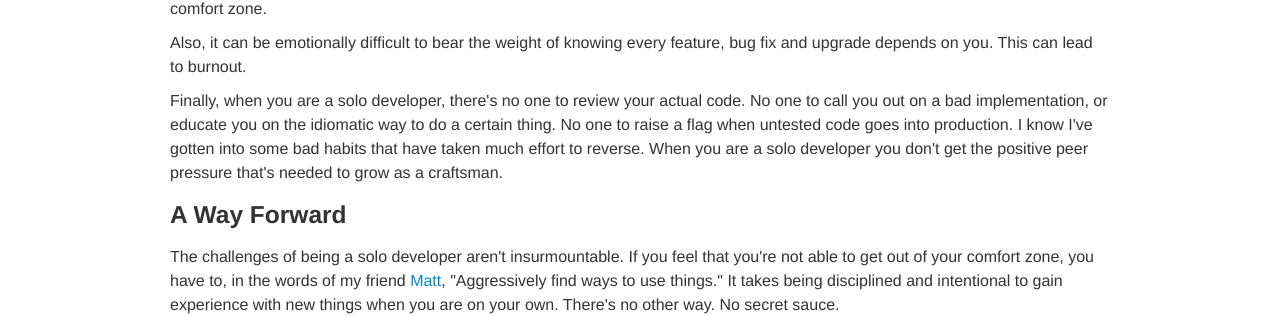
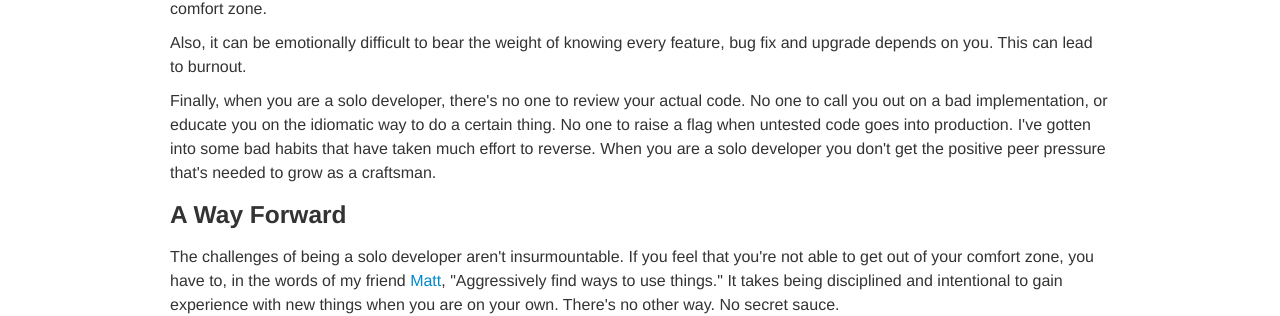
Before and after one commit to speric/speric.github.com, a Jekyll site: the page built from _posts/2013-07-24-the-challenges-of-being-a-solo-developer.markdown, in a window 1280 px wide. Shown: the part 1466-1782 px from the top of the page. Built offline with Jekyll 4.4.1, drawn with Linux system fonts in a browser that asks for light colours; some web fonts are replaced; Markdown is read by kramdown in place of the engine named in the settings; comment, search, counter and statistics services are not loaded.

Commit message:
Update 2013-07-24-the-challenges-of-being-a-solo-developer.markdown

```diff
--- a/_posts/2013-07-24-the-challenges-of-being-a-solo-developer.markdown
+++ b/_posts/2013-07-24-the-challenges-of-being-a-solo-developer.markdown
@@ -29,7 +29,7 @@ header_img: "skyline_from_harlem.jpg"
 
 <p>Also, it can be emotionally difficult to bear the weight of knowing every feature, bug fix and upgrade depends on you. This can lead to burnout.</p>
 
-<p>Finally, when you are a solo developer, there's no one to review your actual code. No one to call you out on a bad implementation, or educate you on the idiomatic way to do a certain thing. No one to raise a flag when untested code goes into production.  I know I've gotten into some bad habits that have taken much effort to reverse. When you are a solo developer you don't get the positive peer pressure that's needed to grow as a craftsman.</p>
+<p>Finally, when you are a solo developer, there's no one to review your actual code. No one to call you out on a bad implementation, or educate you on the idiomatic way to do a certain thing. No one to raise a flag when untested code goes into production.  I've gotten into some bad habits that have taken much effort to reverse. When you are a solo developer you don't get the positive peer pressure that's needed to grow as a craftsman.</p>
 
 <h3>A Way Forward</h3>
 <p>The challenges of being a solo developer aren't insurmountable. If you feel that you're not able to get out of your comfort zone, you have to, in the words of my friend <a href="http://twitter.com/snakes">Matt</a>, "Aggressively find ways to use things."  It takes being disciplined and intentional to gain experience with new things when you are on your own. There's no other way. No secret sauce.</p>
```
